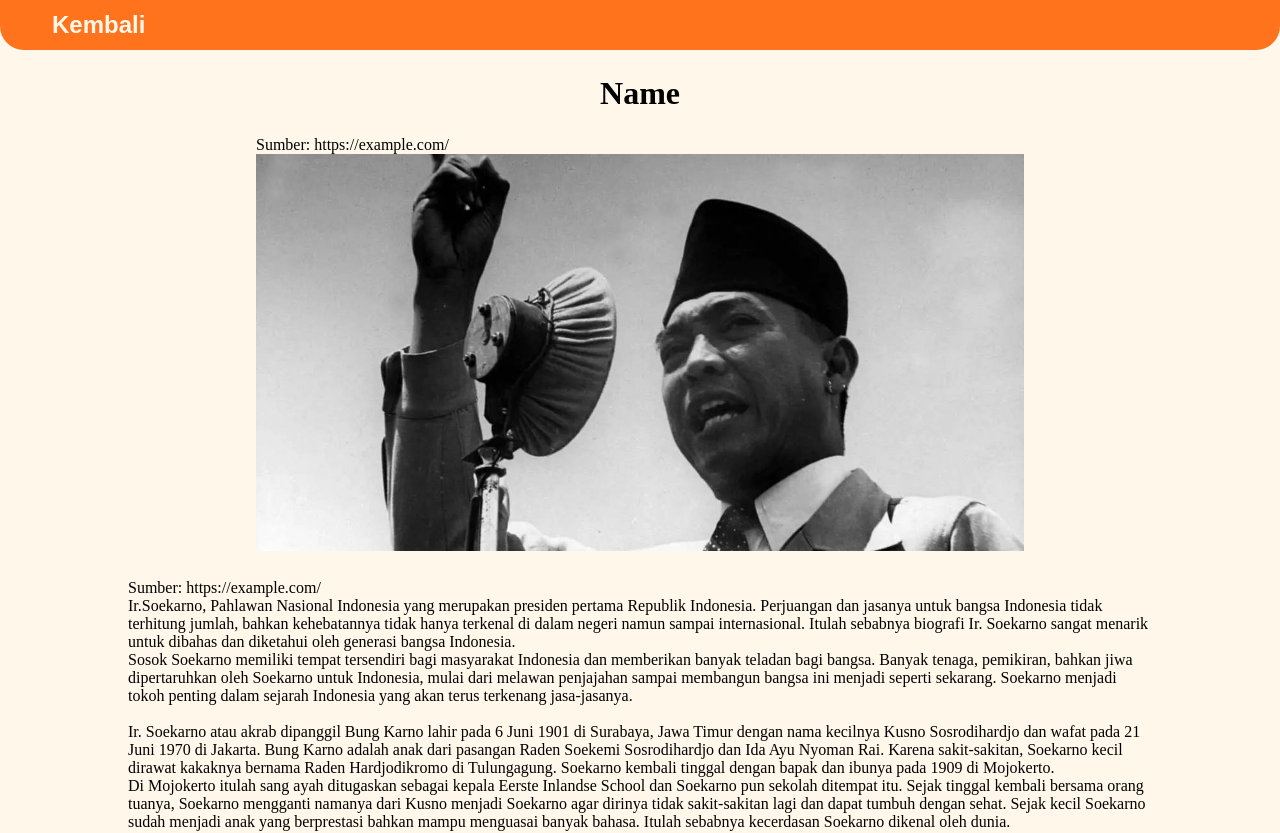
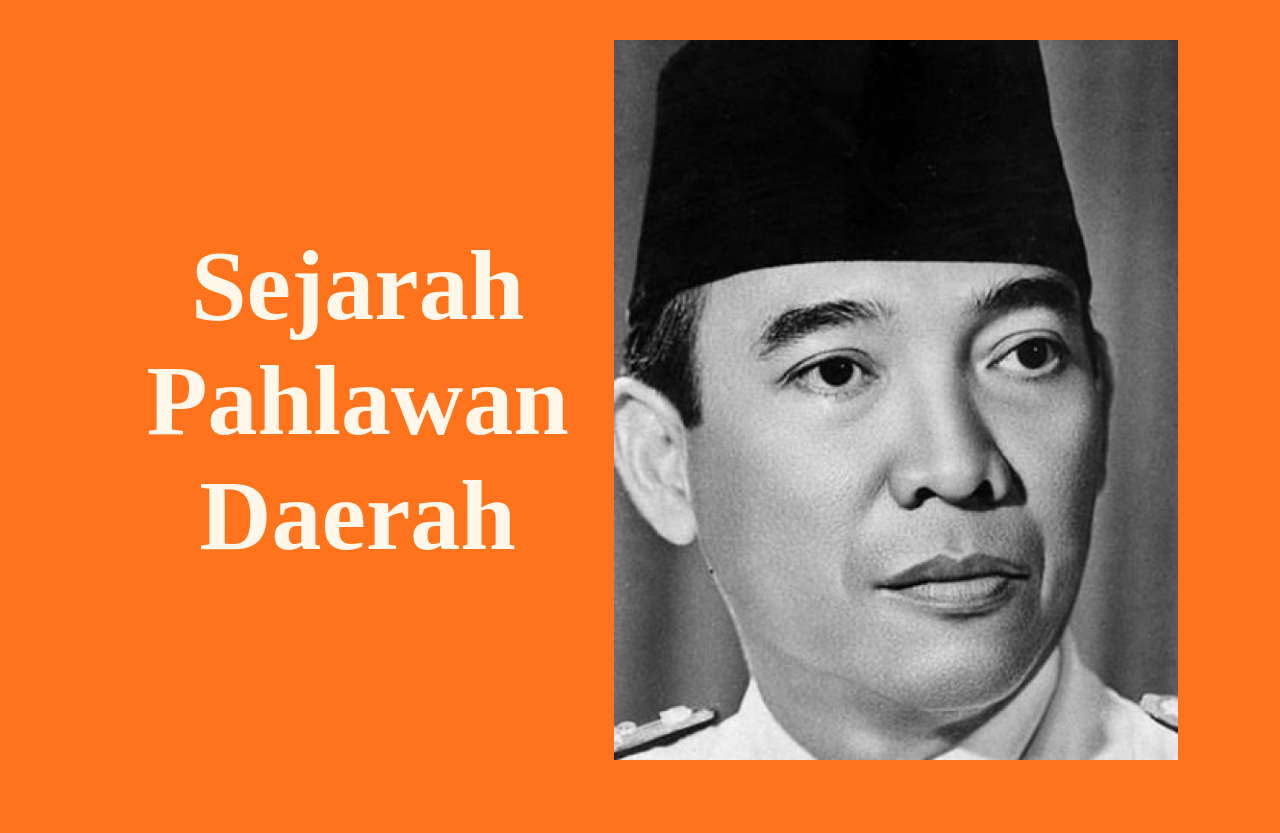
Before and after one commit to kennarddh/educourse-coding-for-patriotism-2022, a React (Vite) app: page / in a window 1280 px wide. Shown: the top 833 px of the page. Built offline with nearby package versions, Linux system fonts and the light colour scheme.

Commit message:
feat: Change page

```diff
--- a/src/App.tsx
+++ b/src/App.tsx
@@ -1,16 +1,14 @@
-import { FC } from 'react'
+import { FC, useContext } from 'react'
 
 import Article from 'Pages/Article/Article'
-// import Home from 'Pages/Home/Home'
-import { PagesProvider } from 'Contexts/Pages/Pages'
+import Home from 'Pages/Home/Home'
+
+import PagesContext from 'Contexts/Pages/Pages'
 
 const App: FC = () => {
-	return (
-		<PagesProvider>
-			{/* <Home /> */}
-			<Article />
-		</PagesProvider>
-	)
+	const { SelectedArticleId } = useContext(PagesContext)
+
+	return SelectedArticleId ? <Article /> : <Home />
 }
 
 export default App
--- a/src/Components/Card/Card.tsx
+++ b/src/Components/Card/Card.tsx
@@ -1,6 +1,6 @@
 import { FC, useContext } from 'react'
 
-import { PagesContext } from 'Contexts/Pages/Pages'
+import PagesContext from 'Contexts/Pages/Pages'
 
 import type { Props } from './Types'
 
--- a/src/Contexts/Pages/Pages.tsx
+++ b/src/Contexts/Pages/Pages.tsx
@@ -2,7 +2,7 @@ import { FC, createContext, useState } from 'react'
 
 import type { IPagesContext, IPagesContextProviderProps } from './Types'
 
-export const PagesContext = createContext<IPagesContext>({
+const PagesContext = createContext<IPagesContext>({
 	SelectedArticleId: undefined,
 	SetSelectedArticleId: () => undefined,
 })
@@ -20,3 +20,5 @@ export const PagesProvider: FC<IPagesContextProviderProps> = ({ children }) => {
 		</PagesContext.Provider>
 	)
 }
+
+export default PagesContext
--- a/src/Pages/Article/Article.tsx
+++ b/src/Pages/Article/Article.tsx
@@ -1,6 +1,6 @@
 import { FC, useContext } from 'react'
 
-import { PagesContext } from 'Contexts/Pages/Pages'
+import PagesContext from 'Contexts/Pages/Pages'
 
 import {
 	Header,
--- a/src/index.tsx
+++ b/src/index.tsx
@@ -1,6 +1,8 @@
 /* eslint-disable jest/require-hook */
 import React from 'react'
 import ReactDOM from 'react-dom/client'
+
+import { PagesProvider } from 'Contexts/Pages/Pages'
 
 import App from './App'
 
@@ -11,6 +13,8 @@ const root = ReactDOM.createRoot(document.getElementById('root') as HTMLElement)
 root.render(
 	<React.StrictMode>
 		<GlobalStyle />
-		<App />
+		<PagesProvider>
+			<App />
+		</PagesProvider>
 	</React.StrictMode>
 )
```
